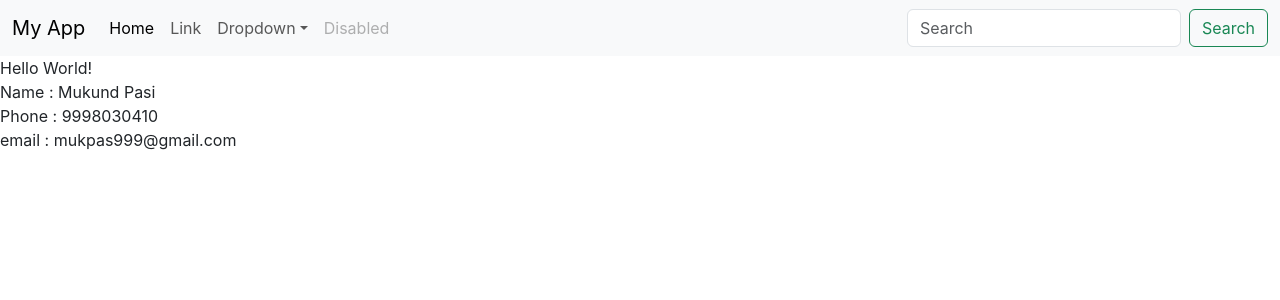
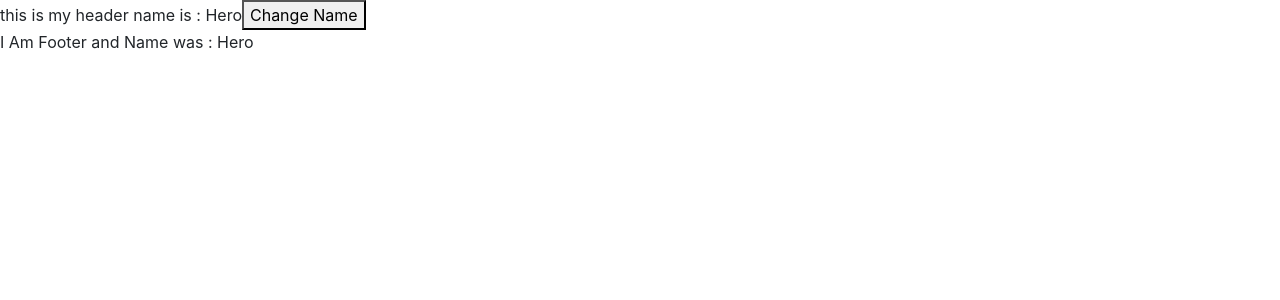
Before and after one commit to mukundpasi/ReactClassB8, a React (Create React App) app in the folder myapp/: page / in a window 1280 px wide. Shown: the top 300 px of the page. Built offline with nearby package versions, Linux system fonts and the light colour scheme.

Commit message:
- Exercise on states and props

```diff
--- a/myapp/src/App.js
+++ b/myapp/src/App.js
@@ -1,19 +1,30 @@
+import React, {useState} from "react";
 import './App.css';
 import Hello from './component/Hello';
 import Header from './component/Header';
+import Footer from "./component/Footer";
 import Contactus from './component/Contacts';
 
 function App() {
-  const contactDetails = {
-    name: "Mukund Pasi ",
-    phone: "9998030410",
-    email: "mukpas999@gmail.com"
-  }
+  // const contactDetails = {
+  //   name: "Mukund Pasi ",
+  //   phone: "9998030410",
+  //   email: "mukpas999@gmail.com"
+  // }
+
+  // let obj = {
+  //   name : "Mukund",
+  //   age :"30",
+  //   copyright : "MyCopyright"
+  // }
+  const [name, setName] = useState("Hero")
+
   return (
     <div>
-      <Header></Header>
-      <Hello></Hello>
-      <Contactus contactDetails={contactDetails}></Contactus>
+      <Header name={name} setName={setName}></Header>
+      <Footer name={name}></Footer>
+
+      {/* <Contactus contactDetails={contactDetails}></Contactus> */}
     </div>
   );
 }
--- /dev/null
+++ b/myapp/src/component/Footer.js
@@ -0,0 +1,5 @@
+import React from "react";
+
+export default function Footer({ name }) {
+  return <div>I Am Footer and Name was : {name}</div>;
+}
--- a/myapp/src/component/Header.js
+++ b/myapp/src/component/Header.js
@@ -1,84 +1,19 @@
 import React from "react";
-import "./Header.css";
+// import "./Header.css";
+import Footer from "./Footer";
 
-export default function Header() {
+export default function Header({name, setName }) {
+  function handleClick() {
+    setName("Herovired")
+  }
+
   return (
-    <nav className="navbar navbar-expand-lg bg-body-tertiary">
-      <div className="container-fluid">
-        <a className="navbar-brand" href="#">
-          My App
-        </a>
-        <button
-          className="navbar-toggler"
-          type="button"
-          data-bs-toggle="collapse"
-          data-bs-target="#navbarSupportedContent"
-          aria-controls="navbarSupportedContent"
-          aria-expanded="false"
-          aria-label="Toggle navigation"
-        >
-          <span className="navbar-toggler-icon"></span>
-        </button>
-        <div className="collapse navbar-collapse" id="navbarSupportedContent">
-          <ul className="navbar-nav me-auto mb-2 mb-lg-0">
-            <li className="nav-item">
-              <a className="nav-link active" aria-current="page" href="#">
-                Home
-              </a>
-            </li>
-            <li className="nav-item">
-              <a className="nav-link" href="#">
-                Link
-              </a>
-            </li>
-            <li className="nav-item dropdown">
-              <a
-                className="nav-link dropdown-toggle"
-                href="#"
-                role="button"
-                data-bs-toggle="dropdown"
-                aria-expanded="false"
-              >
-                Dropdown
-              </a>
-              <ul className="dropdown-menu">
-                <li>
-                  <a className="dropdown-item" href="#">
-                    Action
-                  </a>
-                </li>
-                <li>
-                  <a className="dropdown-item" href="#">
-                    Another action
-                  </a>
-                </li>
-                <li>
-                  <hr className="dropdown-divider" />
-                </li>
-                <li>
-                  <a className="dropdown-item" href="#">
-                    Something else here
-                  </a>
-                </li>
-              </ul>
-            </li>
-            <li className="nav-item">
-              <a className="nav-link disabled">Disabled</a>
-            </li>
-          </ul>
-          <form className="d-flex" role="search">
-            <input
-              className="form-control me-2"
-              type="search"
-              placeholder="Search"
-              aria-label="Search"
-            />
-            <button className="btn btn-outline-success" type="submit">
-              Search
-            </button>
-          </form>
-        </div>
+    <>
+      <div>
+        this is my header name is : {name}
+        <button onClick={handleClick}>Change Name</button>
+
       </div>
-    </nav>
+    </>
   );
 }
```
Also changed, not shown: 1 other file (tests, documents, lock files or other folders).
